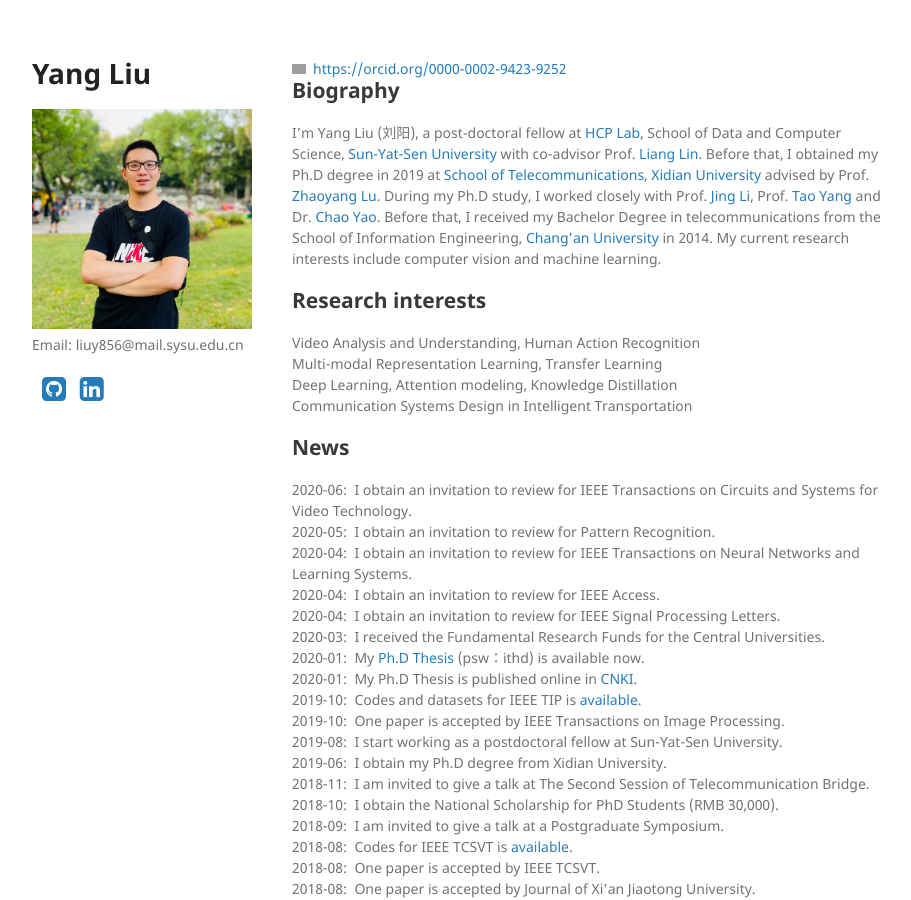
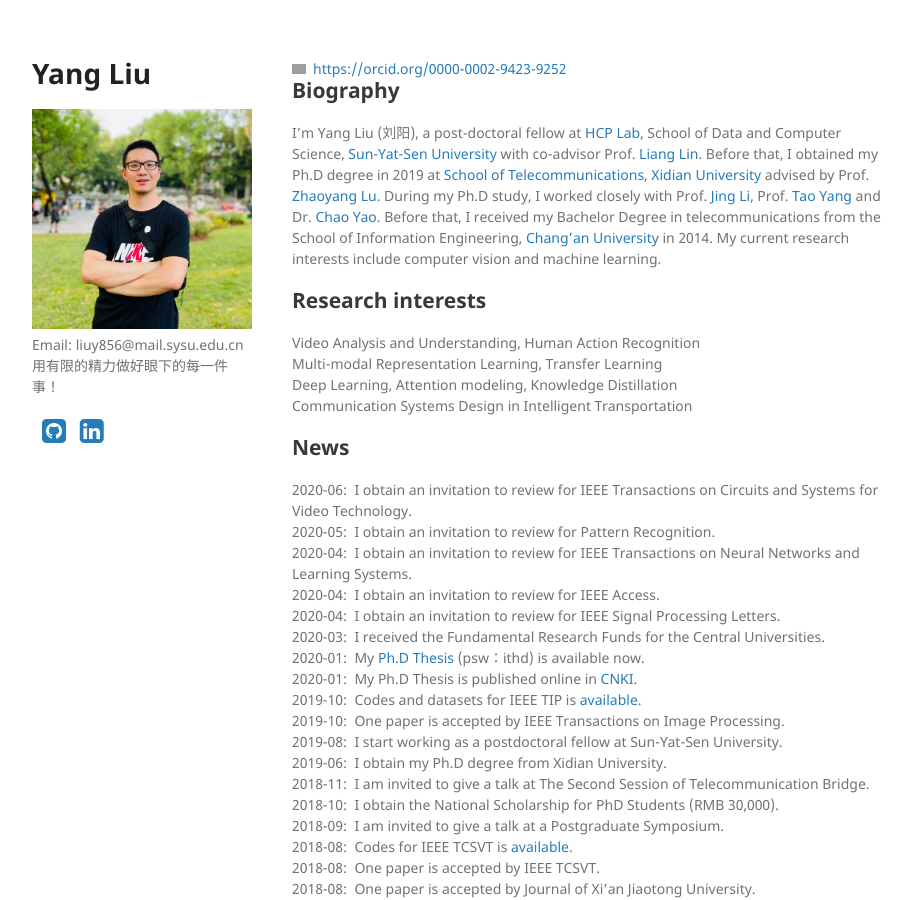
Before and after one commit to YangLiu9208/home, a Jekyll site: the page built from index.md, in a window 1280 px wide and 900 px high. Shown: the whole window, without its empty margins (178-1089 px from the left). Built offline with Jekyll 4.4.1, drawn with Linux system fonts in a browser that asks for light colours; a style sheet for code colours, icons or effects is not loaded; grey boxes are pictures that could not be loaded.

Commit message:
Update _config.yml

```diff
--- a/_config.yml
+++ b/_config.yml
@@ -1,3 +1,3 @@
 title: Yang Liu
-description: "Email: liuy856@mail.sysu.edu.cn"
+description: "Email: liuy856@mail.sysu.edu.cn  用有限的精力做好眼下的每一件事！"
 theme: jekyll-theme-minimal
```
